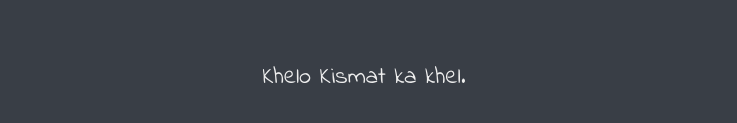
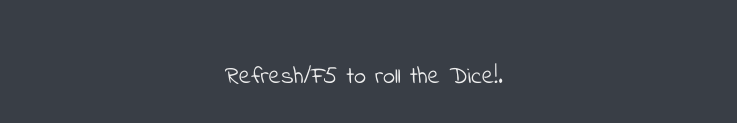
Before and after one commit to soorough/Random-dice-generator.soorough.github.io, a plain HTML site: page index.html in a window 1280 px wide. Shown: the part 543-666 px from the top of the page, without its empty margins (276-1013 px from the left). Drawn offline with Linux system fonts and the light colour scheme.

Commit message:
Update index.html

```diff
--- a/index.html
+++ b/index.html
@@ -29,6 +29,6 @@
   </body>
 
   <footer>
-    Khelo Kismat ka khel.
+    Refresh/F5 to roll the Dice!.
   </footer>
 </html>
```
